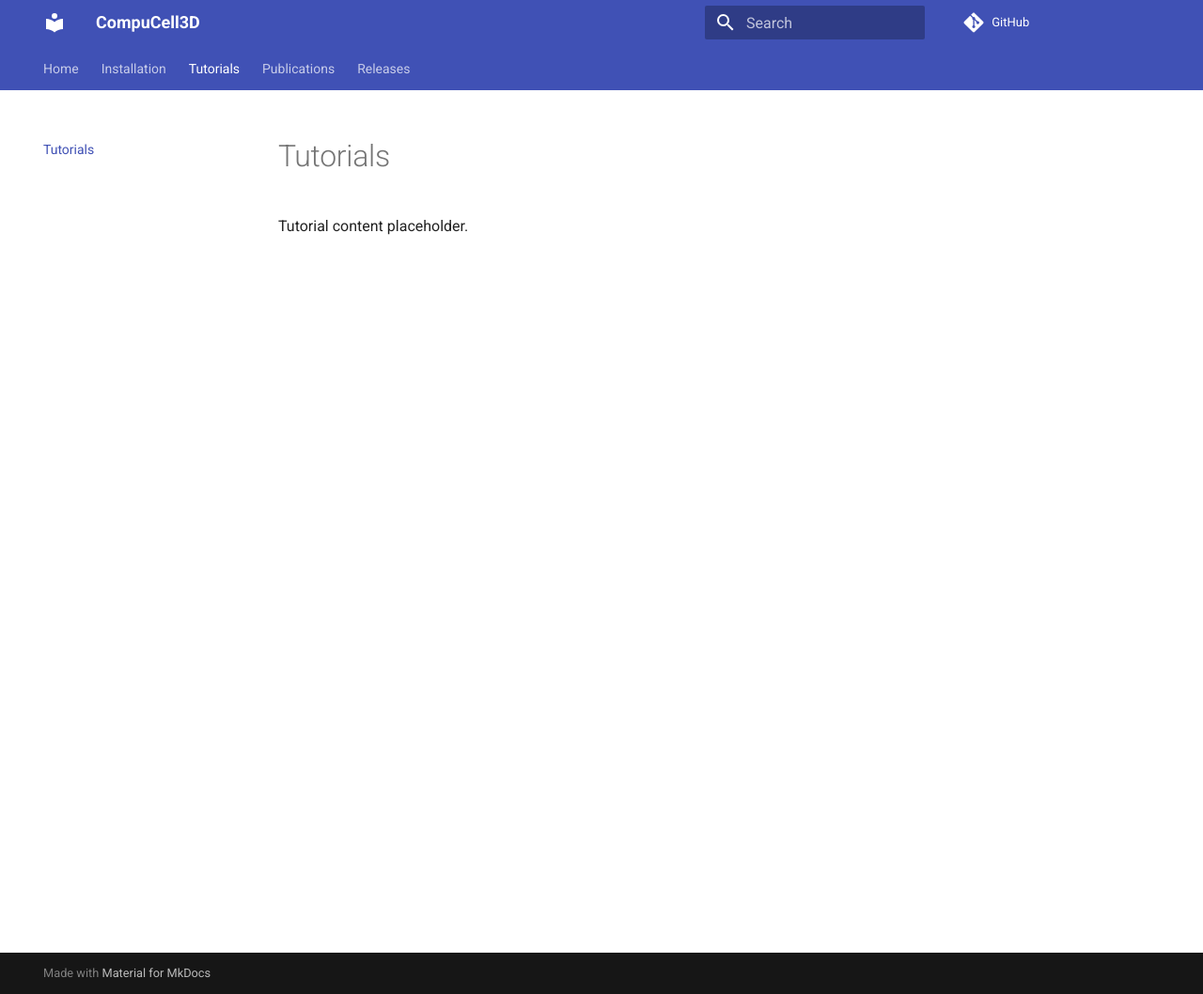
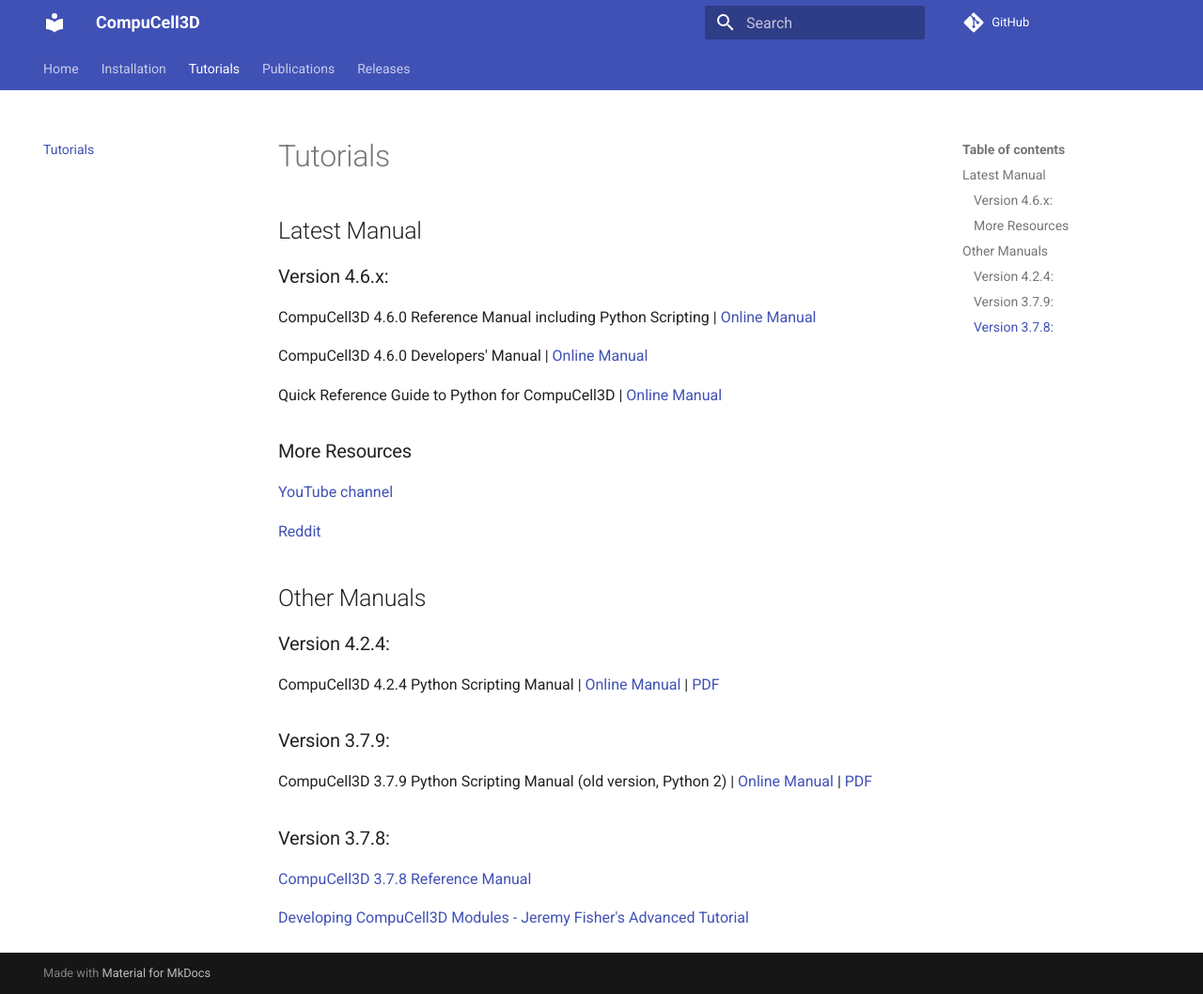
Before and after one commit to CompuCell3D/compucell3d.github.io, an MkDocs documentation site: the page built from docs/tutorials.md, in a window 1280 px wide and 1058 px high. Shown: the whole window at 94% size. Built offline with MkDocs 1.6.1 and Material for MkDocs 9.7.7, drawn with Linux system fonts in a browser that asks for light colours; comment, search, counter and statistics services are not loaded.

Commit message:
Added manuals content

```diff
--- a/docs/tutorials.md
+++ b/docs/tutorials.md
@@ -1,3 +1,33 @@
 # Tutorials
 
-Tutorial content placeholder.
+## Latest Manual
+
+### Version 4.6.x:
+
+CompuCell3D 4.6.0 Reference Manual including Python Scripting | [Online Manual](https://compucell3dreferencemanual.readthedocs.io/en/latest/)
+
+CompuCell3D 4.6.0 Developers' Manual | [Online Manual](https://compucell3ddevelopersmanual.readthedocs.io/)
+
+Quick Reference Guide to Python for CompuCell3D  | [Online Manual](https://cc3dquickreferenceguide.readthedocs.io/en/latest/)
+
+### More Resources
+
+[YouTube channel](https://www.youtube.com/channel/UCn9N0euvyTe3YIGnMBk72ow)
+
+[Reddit](https://www.reddit.com/r/CompuCell3D/)
+
+
+## Other Manuals
+
+### Version 4.2.4:
+
+CompuCell3D 4.2.4 Python Scripting Manual | [Online Manual](https://pythonscriptingmanual.readthedocs.io/en/4.2.4/) | [PDF](http://readthedocs.org/projects/pythonscriptingmanual/downloads/pdf/4.2.4/)
+
+### Version 3.7.9:
+
+CompuCell3D 3.7.9 Python Scripting Manual (old version, Python 2) | [Online Manual](https://pythonscriptingmanual.readthedocs.io/en/3.7.9/) | [PDF](http://readthedocs.org/projects/pythonscriptingmanual/downloads/pdf/3.7.9/)
+
+### Version 3.7.8:
+[CompuCell3D 3.7.8 Reference Manual](https://compucell3dreferencemanual.readthedocs.io/en/latest/index.html)
+
+[Developing CompuCell3D Modules - Jeremy Fisher's Advanced Tutorial](https://cc3dadvancedtuts.wordpress.com)
```
Also changed, not shown: docs/publications.md (+16 -11 lines).
